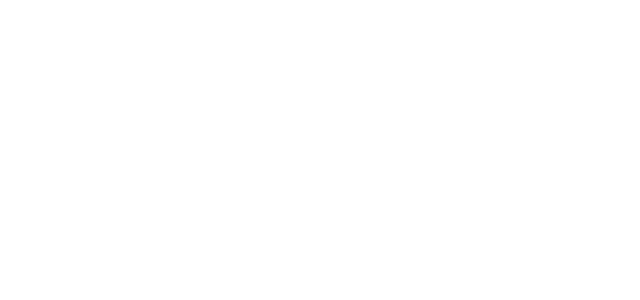
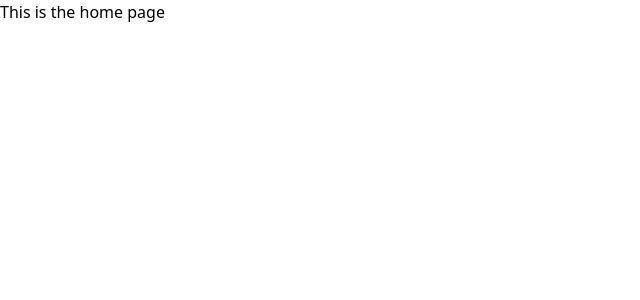
Before and after one commit to Shreyas-Pattabi/Ball-Out, a React (Vite) app in the folder frontend/: page / in a window 1280 px wide. Shown: the top 300 px of the page, without its empty margins (0-640 px from the left). Built offline with nearby package versions, Linux system fonts and the light colour scheme.

Commit message:
Router setup

```diff
--- a/frontend/src/App.jsx
+++ b/frontend/src/App.jsx
@@ -1,10 +1,21 @@
 import React from 'react'
-import { Link } from 'react-router-dom'
+import Home from './components/Home'
+
+import {
+  BrowserRouter as Router,
+  Routes,
+  Route,
+  Link
+} from "react-router-dom"
+
+
 const App = () => {
   return (
-    <div>
-
-    </div>
+    <Router>
+      <Routes>
+        <Route path='/' element={<Home/>}/>
+      </Routes>
+    </Router>
   )
 }
 
--- /dev/null
+++ b/frontend/src/components/Home.jsx
@@ -0,0 +1,11 @@
+import React from 'react'
+
+const Home = () => {
+  return (
+    <div>
+      This is the home page
+    </div>
+  )
+}
+
+export default Home
```
